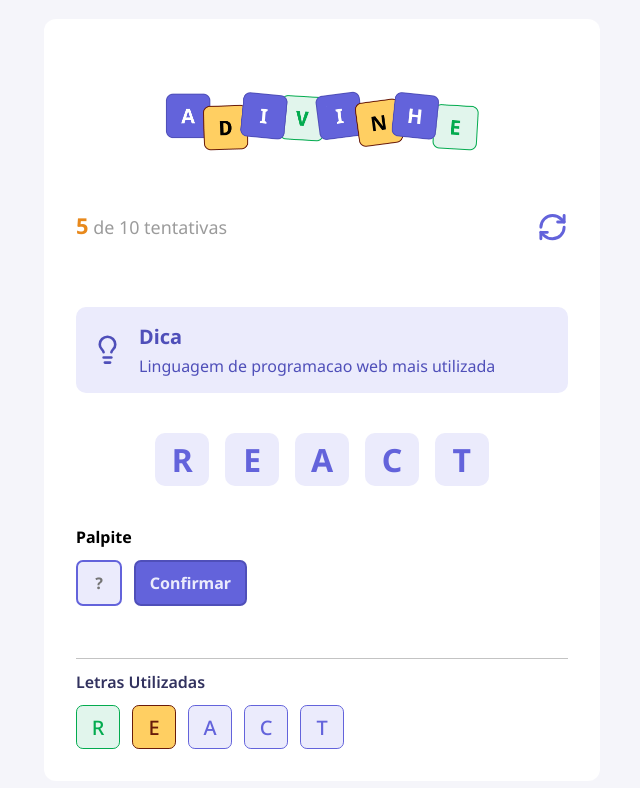
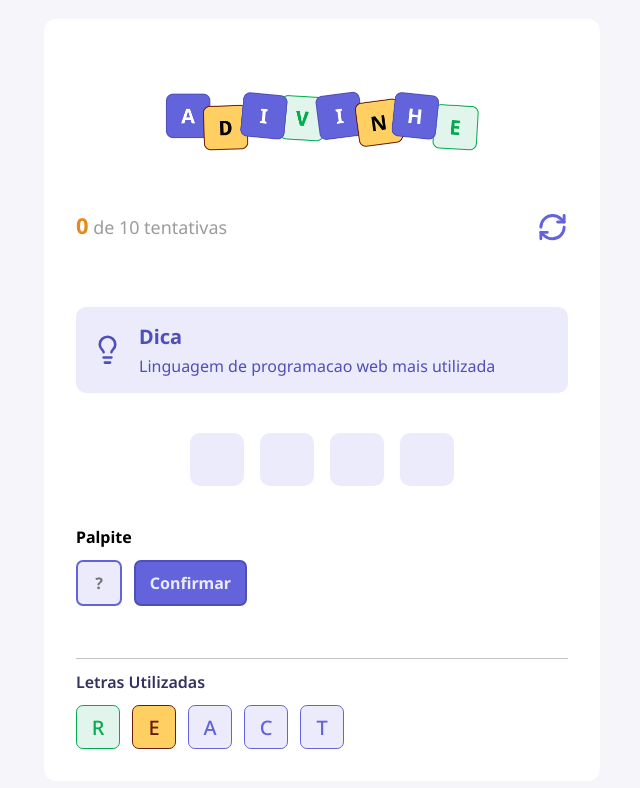
Before and after one commit to Matheus-Souza97/adivinhe, a React (Vite) app: page / in a window 1280 px wide. Shown: the top 788 px of the page, without its empty margins (318-958 px from the left). Built offline with nearby package versions, Linux system fonts and the light colour scheme.

Commit message:
Sorteando palavras e exibindo letras

```diff
--- a/src/App.tsx
+++ b/src/App.tsx
@@ -4,26 +4,55 @@ import { Letters } from "./components/Letters"
 import { Input } from "./components/Input"
 import { Button } from "./components/Button"
 import { LettersUser } from "./components/LettersUsed"
+import { WORDS, type Challenge } from "./utils/words"
+import { useEffect, useState } from "react"
 import styles from "./app.module.css"
 
 export default function App() {
 
+  const [tentativas, setTentativas] = useState(0)
+  const [letter, setLetter] = useState("")
+  const [challenge, setChallenge] = useState<Challenge | null>(null)
+
   function handleRestartGame() {
     alert("Reiniciar Jogo!")
   }
+
+  function startGame() {
+    const index = Math.floor(Math.random() * WORDS.length)
+    const randomWord = WORDS[index]
+    setChallenge(randomWord)
+
+    setTentativas(0)
+    setLetter("")
+  }
+
+
+  useEffect(() => {
+    startGame()
+  }, [])
+
+  if(!challenge) {
+    return
+  }
+
+
   return (
     <div className={styles.container}>
     <main>
-      <Header current={5} max={10} onRestart={handleRestartGame}/>
+      <Header current={tentativas} max={10} onRestart={handleRestartGame}/>
 
       <Tip tip="Linguagem de programacao web mais utilizada "/>
 
       <div className= {styles.word}>
-      <Letters value="R"/>
-      <Letters value="E"/>
-      <Letters value="A"/>
-      <Letters value="C"/>
-      <Letters value="T"/>
+
+        {
+          challenge.word.split("").map(() => (
+
+            <Letters value=""/>
+
+          ))}
+
       </div>
 
       <h4>Palpite</h4>
```
